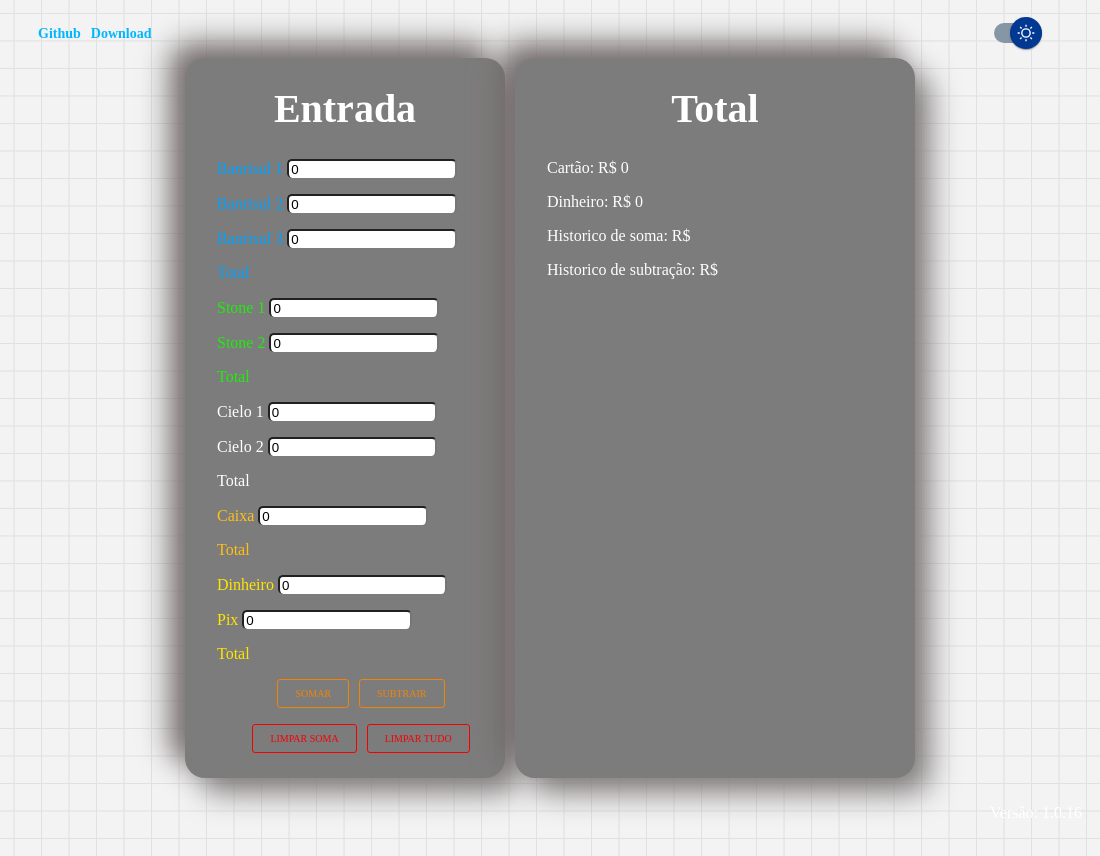
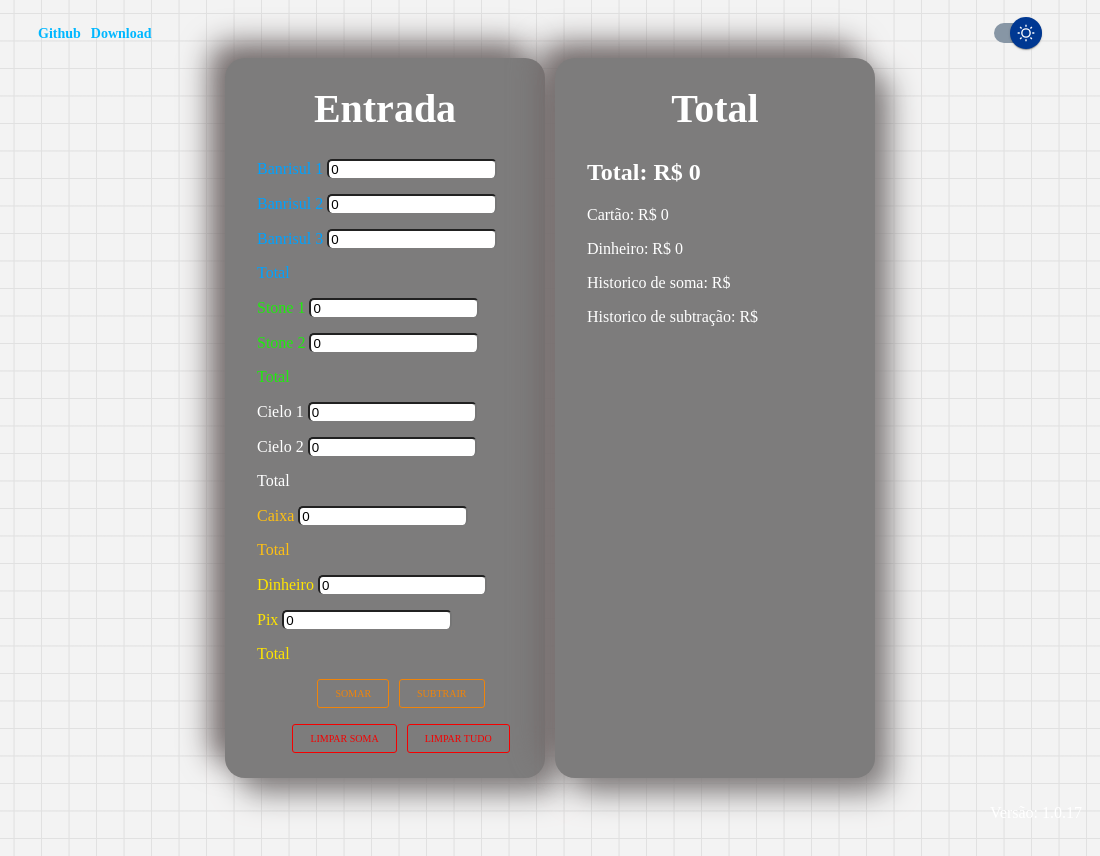
Before and after one commit to kaliztro/Panesul-Electron, an Electron app: page html/index.html in a window 1100 px wide. Drawn offline with nearby package versions, Linux system fonts and the light colour scheme.

Commit message:
adicionado nova maquina

```diff
--- a/css/styles.css
+++ b/css/styles.css
@@ -23,17 +23,6 @@ button {
     border: none;
 }
 
-.box-resultado {
-    min-width: 20rem;
-    width: 25rem;
-    height: 45rem;
-    background-color: #2e2f30;
-    border-radius: 20px;
-    box-shadow: 15px 15px 30px rgb(25, 25, 25), -15px -15px 30px rgb(60, 60, 60);
-    border: none;
-}
-
-
 .box-itens {
     margin-left: 2rem;
 }
@@ -44,6 +33,10 @@ button {
     display: flex;
     justify-content: center;
 
+}
+
+.total {
+    color: #ffffff;
 }
 
 .botao-entrada {
--- a/html/index.html
+++ b/html/index.html
@@ -89,9 +89,10 @@
                 </p>
             </div>
         </div>
-        <div class="box-resultado">
-            <h1 class="titulo" id="total"> Total</h1>
+        <div class="box">
+            <h1 class="titulo"> Total</h1>
             <div class="box-itens">
+                <h2 class="total" id="total">Total: R$ 0</h2>
                 <p class="maqui" id="mac">Cartão: R$ 0</p>
                 <p class="dinh" id="din">Dinheiro: R$ 0</p>
                 <p id="valoresSomados">Historico de soma: R$ </p>
--- a/package.json
+++ b/package.json
@@ -1,10 +1,11 @@
 {
   "name": "panesul_fechamento",
-  "version": "1.0.16",
+  "version": "1.0.17",
   "description": "Versao desktop da pagina fechamento de caixa",
   "main": "main.js",
   "scripts": {
-    "start": "electron ."
+    "start": "electron .",
+    "dist": "electron-builder"
   },
   "repository": {
     "type": "git",
```
Also changed, not shown: 1 other file.
